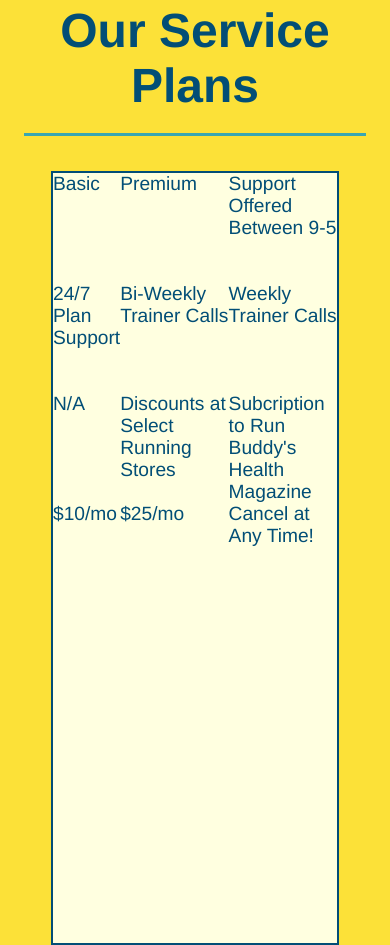
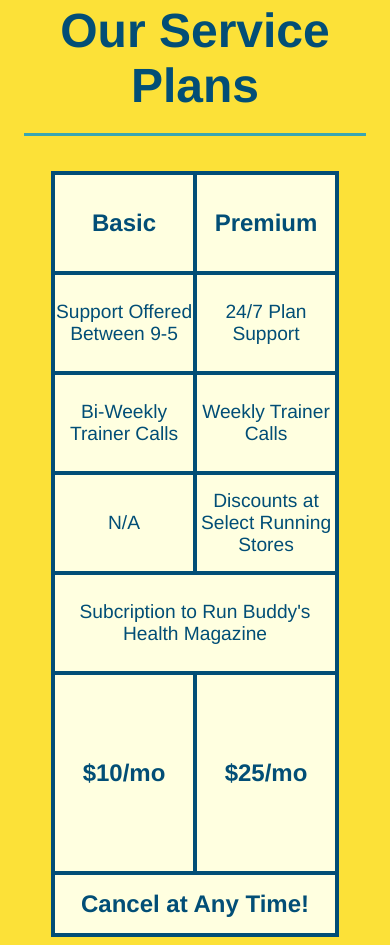
Before and after one commit to kara-krzystan/run-buddy, a plain HTML site: page index.html in a window 390 px wide. Shown: the part 5417-6362 px from the top of the page. Drawn offline with Linux system fonts and the light colour scheme.

Commit message:
added service table comparison

```diff
--- a/assets/css/style.css
+++ b/assets/css/style.css
@@ -291,9 +291,33 @@ section {
 }
 
 .service-grid-item {
-
+    padding: 15px 0;
+    border: 2px solid #024e76;
+    display: flex;
+    align-items: center;
+    justify-content: center;
+    text-align: center;
 }
 
+.service-grid-item.basic {
+    grid-column: 2 /span 1;
+}
+
+.service-grid-item.both {
+    grid-column: 2 /span 2;
+}
+
+.service-grid-item.cancel {
+    writing-mode: vertical-lr;
+    grid-column: 1;
+    grid-row: 1 / -1;
+    transform: rotate(180deg);
+}
+
+.grid-head, .grid-price, .service-grid-item.cancel {
+    font-size: 1.5rem;
+    font-weight: bold;
+}
 .contact {
     background: #024e76;
 }
@@ -431,6 +455,25 @@ section {
        .step-text {
            flex: 100%;
        }
+
+       .service-grid-container {
+           grid-template-columns: 1fr 1fr;
+       }
+
+       .service-grid-item.basic {
+           grid-column: 1;
+       }
+
+       .service-grid-item.both {
+           grid-column: 1 / -1;
+       }
+
+       .service-grid-item.cancel {
+           transform: none;
+           writing-mode: unset;
+           grid-column: 1 / -1;
+           grid-row: -1;
+       }
    }
 
    @media screen and (max-width: 575px) {
--- a/index.html
+++ b/index.html
@@ -212,50 +212,50 @@
 
             <div class="service-grid-wrapper">
                 <div class="service-grid-container">
-                    <div class="service-grid-item">
+                    <div class="service-grid-item grid-head basic">
                         Basic
                     </div>
-                    <div class="service-grid-item">
+                    <div class="service-grid-item grid-head premium">
                         Premium
                     </div>
 
-                    <div class="service-grid-item">
+                    <div class="service-grid-item basic">
                         Support Offered Between 9-5
                     </div>
 
-                    <div class="service-grid-item">
+                    <div class="service-grid-item premium">
                         24/7 Plan Support
                     </div>
 
-                    <div class="service-grid-item">
+                    <div class="service-grid-item basic">
                         Bi-Weekly Trainer Calls
                     </div>
 
-                    <div class="service-grid-item">
+                    <div class="service-grid-item premium">
                         Weekly Trainer Calls
                     </div>
 
-                    <div class="service-grid-item">
+                    <div class="service-grid-item basic">
                         N/A
                     </div>
 
-                    <div class="service-grid-item">
+                    <div class="service-grid-item premium">
                         Discounts at Select Running Stores
                     </div>
 
-                    <div class="service-grid-item">
+                    <div class="service-grid-item both">
                         Subcription to Run Buddy's Health Magazine
                     </div>
 
-                    <div class="service-grid-item">
+                    <div class="service-grid-item grid-price basic">
                         $10/mo
                     </div>
 
-                    <div class="service-grid-item">
+                    <div class="service-grid-item grid-price premium">
                         $25/mo
                     </div>
 
-                    <div class="service-grid-item">
+                    <div class="service-grid-item cancel">
                         Cancel at Any Time!
                     </div>
 
```
